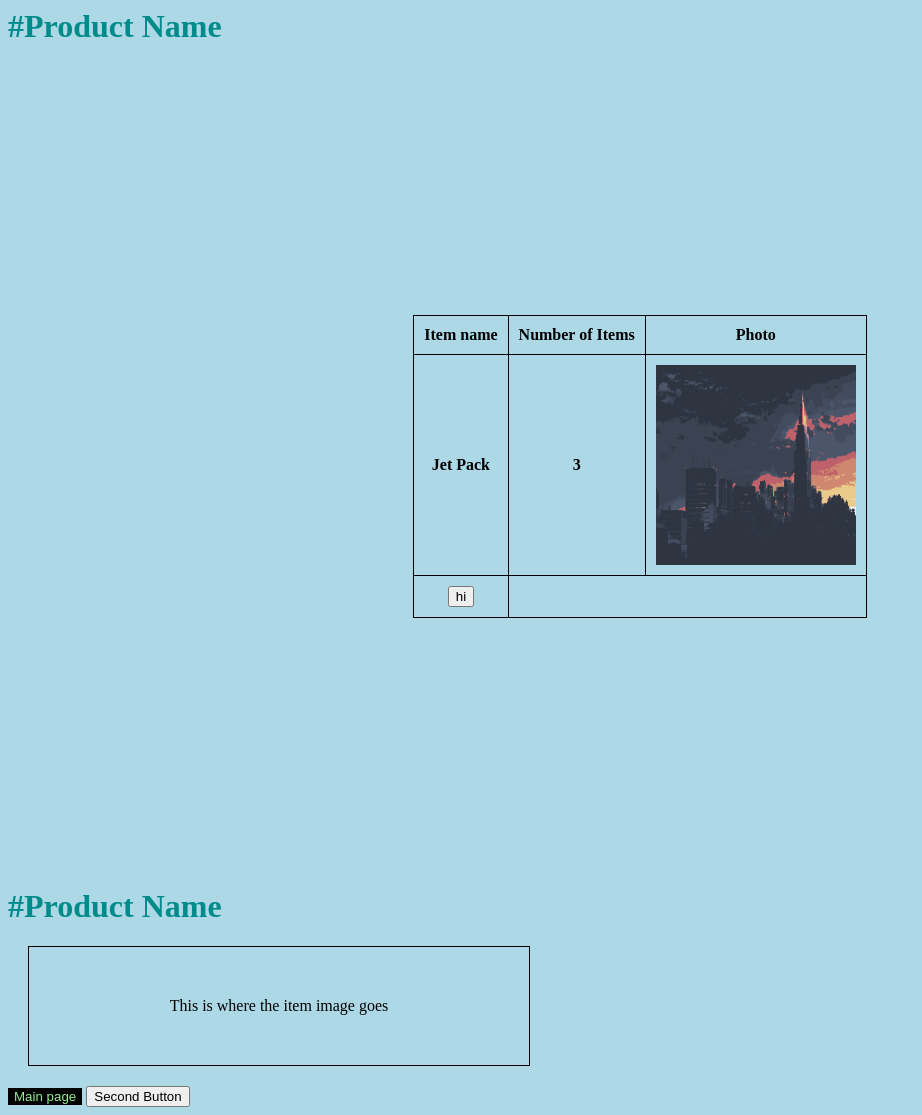
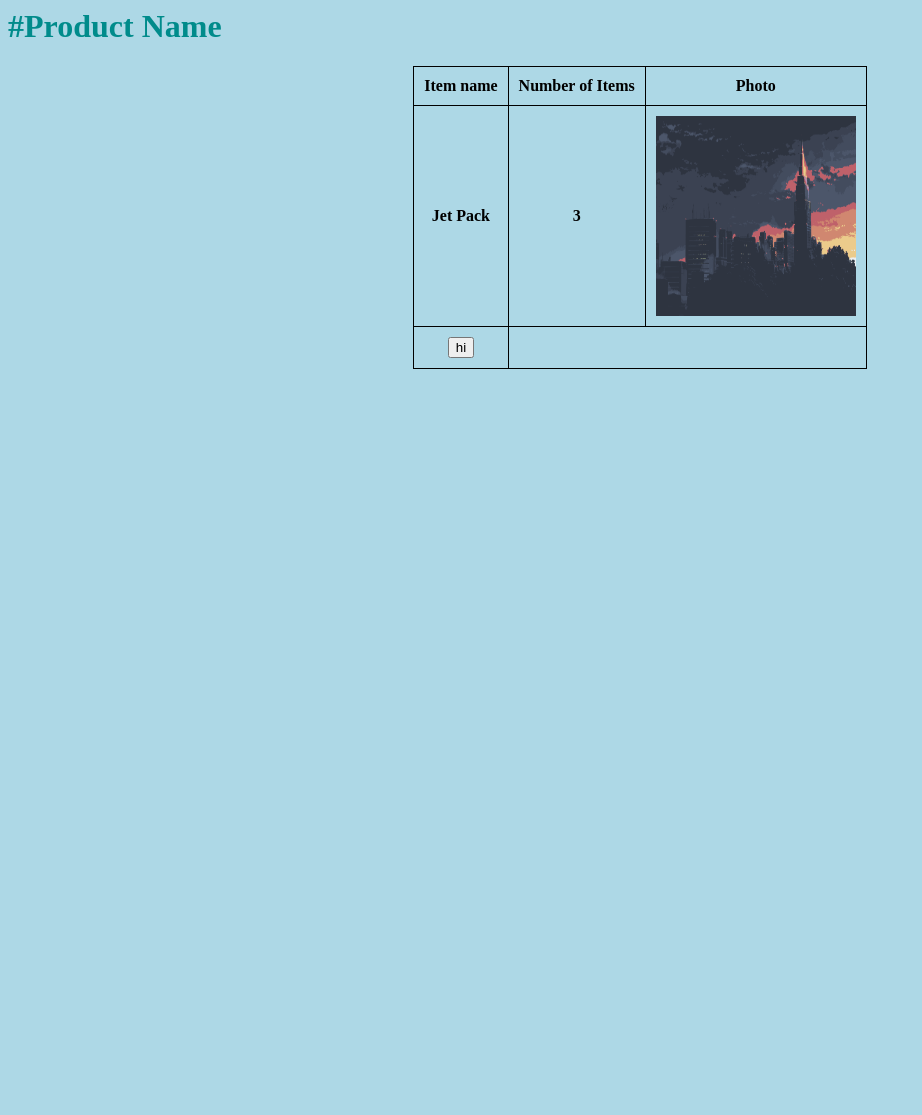
Before and after one commit to yaquire/IOTproject, a Flask app: page /np in a window 1280 px wide. Shown: the whole page, without its empty margins (0-922 px from the left). After the commit the page ends 369 px from the top, so only its background shows below. Run offline with Flask 3, Linux system fonts and the light colour scheme; lists and menus that the app fills with data are empty.

Commit message:
Just some slight changes

```diff
--- a/Web Server/static/Style.css
+++ b/Web Server/static/Style.css
@@ -35,7 +35,7 @@ img {
   display: flex;
   justify-content: center;
   align-items: center;
-  height: 100vh;
+  height: 200px;
 }
 
 table {
@@ -87,3 +87,4 @@ body{
     border: none;
     color: lightgreen;
     text-align: center;
+}
--- a/Web Server/templates/productDatabase.html
+++ b/Web Server/templates/productDatabase.html
@@ -1,4 +1,3 @@
-
 <html>
 
 <head>
@@ -30,27 +29,11 @@
 
 </body>
 
-</html>
 
 
-<html>
-    <head><link rel="stylesheet" href="/static/Style.css"></head>
-    <title>Adding new product</title>
 
-    <style>.main-button {
-        background-color: black;
-        border: none;
-        color: lightgreen;
-        text-align: center;
-    }</style>
 
-    <body>
-        <h1>#Product Name</h1>
-        <div class="box">
-            This is where the item image goes
-        </div>
-        <!--This was from the aid of chatGPT-->
-        <button class="main-button" onclick="location.href='/'">Main page</button>
-        <button>Second Button</button>
-    </body>
+
+
+
 </html>
```
Also changed, not shown: codeInsight.py (deleted), insightTracker.py (added).
